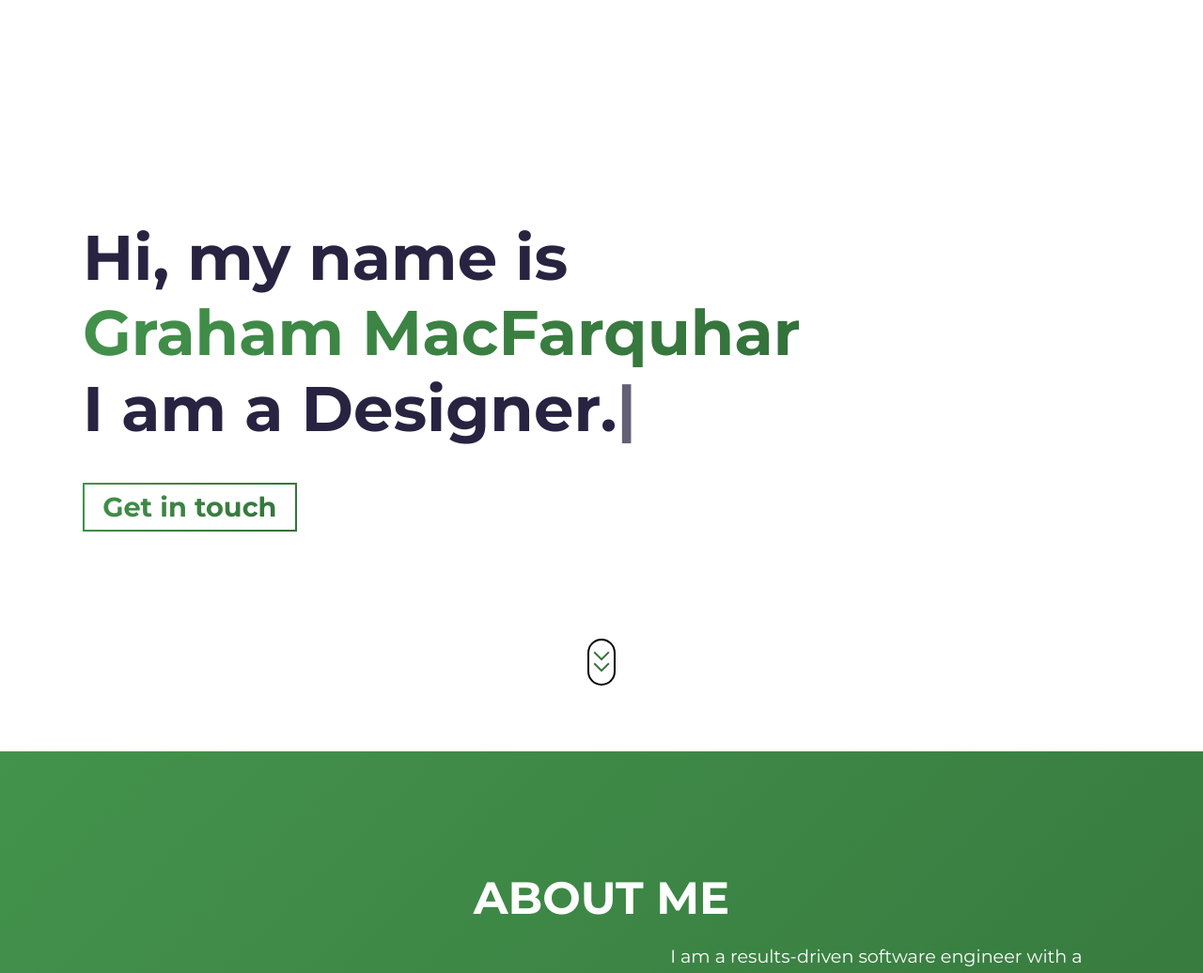
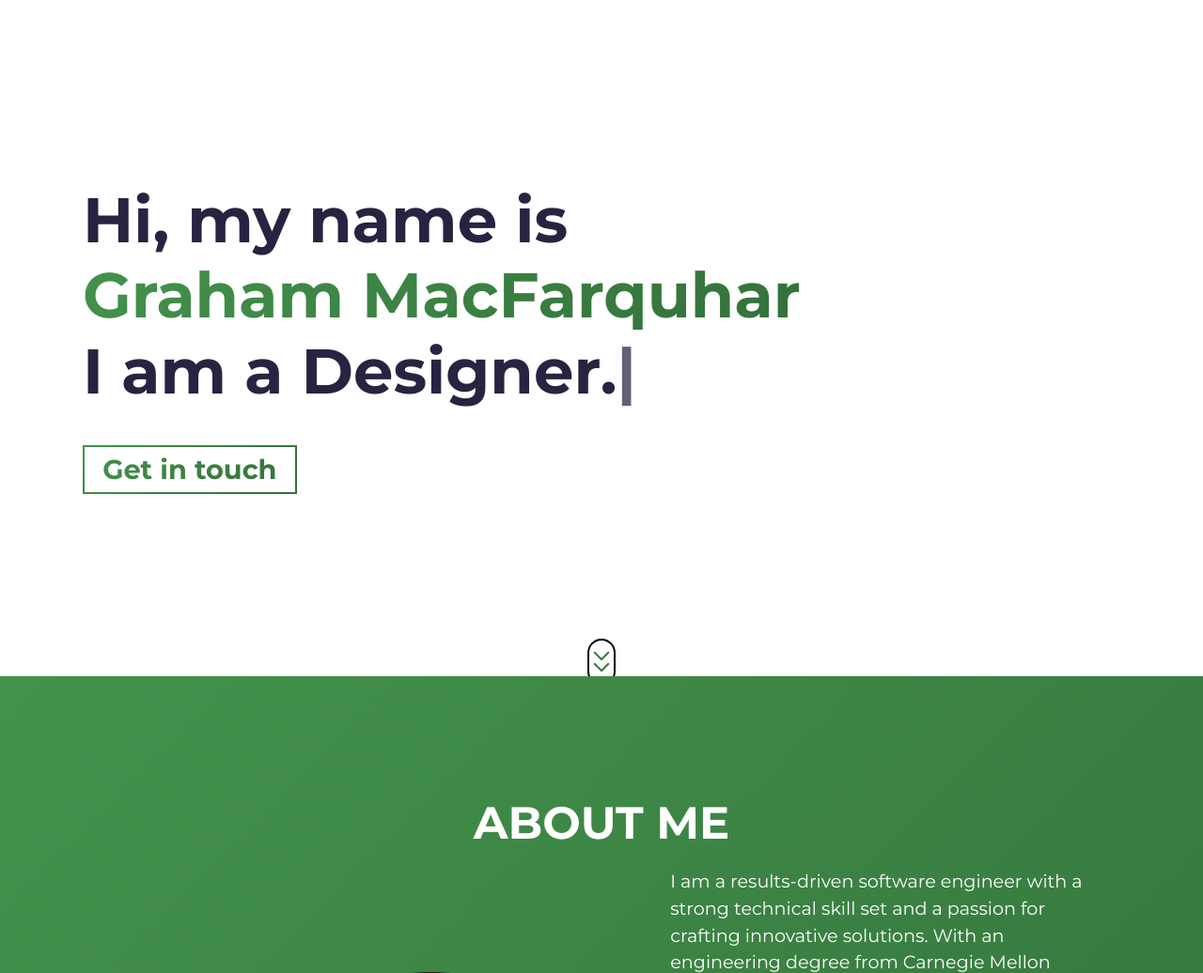
Before and after one commit to gmacfarq/portfolio-website, a Flask app: page / in a window 1280 px wide. Shown: the part 50-1086 px from the top of the page at 94% size. Run offline with Flask 3, Linux system fonts and the light colour scheme; some libraries are stand-ins or nearby versions.

Commit message:
hero height test

```diff
--- a/static/css/main.css
+++ b/static/css/main.css
@@ -640,8 +640,8 @@ section .row span {
 }
 
 #hero {
-    min-height: 100vh;
-    height: 100vh;
+    min-height: 90vh;
+    height: 90vh;
     display: flex;
     align-items: center;
     background: #fff;
```
